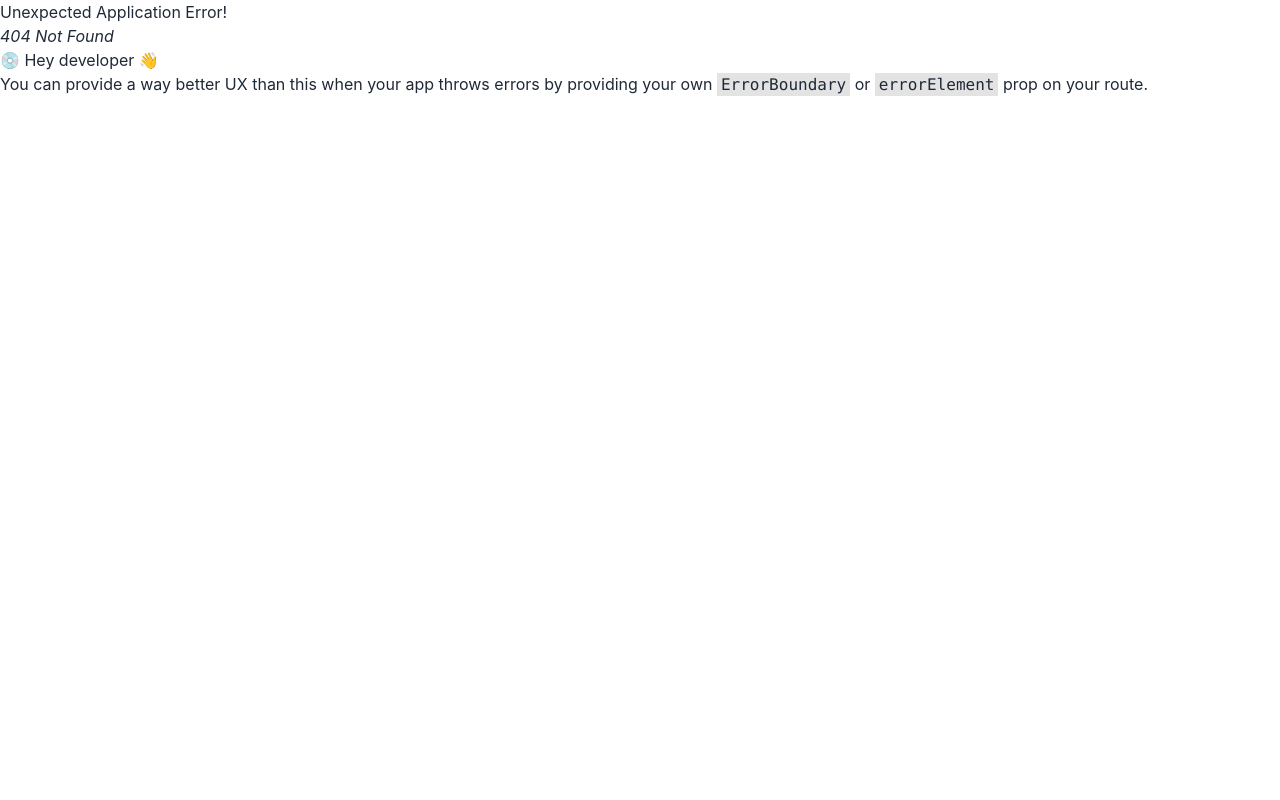
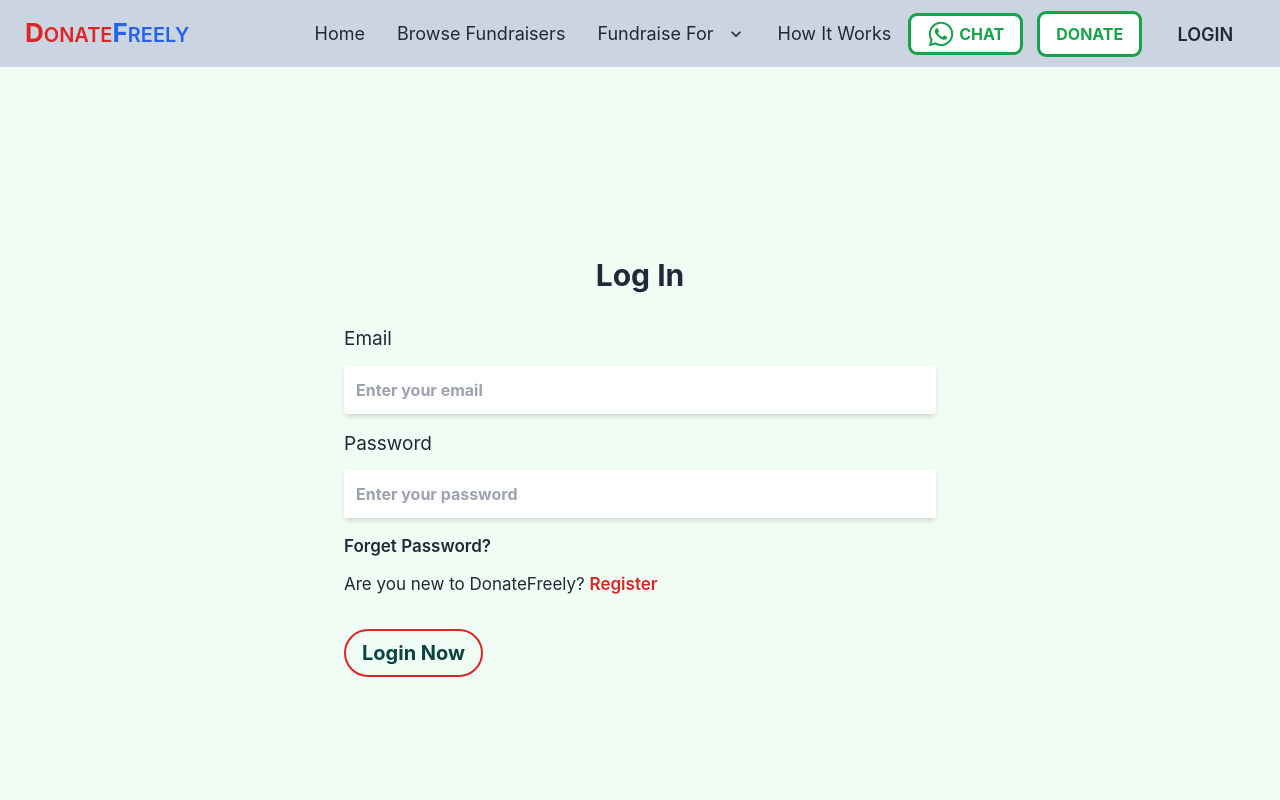
Before and after one commit to sadikul60/donate-freely, a React (Create React App) app: page /login in a window 1280 px wide. Before the commit this address had no page. Shown: the top 800 px of the page. Built offline with nearby package versions, Linux system fonts and the light colour scheme.

Commit message:
added logIn page

```diff
--- /dev/null
+++ b/src/Pages/LogIn/LogIn.jsx
@@ -0,0 +1,36 @@
+import React from 'react';
+import { Link } from 'react-router-dom';
+import PrimaryButton from '../../components/PrimaryButton/PrimaryButton';
+
+const LogIn = () => {
+    return (
+        <section className='bg-green-50 h-[100vh] flex items-center justify-center'>
+            <div className='w-11/12 md:w-8/12 xl:w-6/12 p-6'>
+                <h1 className='text-3xl font-bold text-center mb-8'>Log In</h1>
+                <form className='w-full'>
+                    <div className='my-4'>
+                        <label>
+                            <h4 className='text-[19px] mb-3'>Email</h4>
+                            <input type="email" name="email" placeholder='Enter your email'  className='w-full bg-white font-bold shadow-md border-none outline-none p-3 rounded' required />
+                        </label>
+                    </div>
+                    <div className='my-4'>
+                        <label>
+                            <h4 className='text-[19px] mb-3'>Password</h4>
+                            <input type="password" name="password" placeholder='Enter your password'  className='w-full bg-white font-bold shadow-md border-none outline-none p-3' required />
+                        </label>
+                    </div>
+                    <div>
+                        <Link className='link-hover'><h4 className='text-[17px] font-semibold mb-3'>Forget Password?</h4></Link>
+                    </div>
+                    <div className='mb-8'>
+                        <h4 className='text-[17px] mb-3'>Are you new to DonateFreely? <Link to="/register" className='text-red-600 font-semibold link-hover'>Register</Link></h4>
+                    </div>
+                    <PrimaryButton><input type="submit" value="Login Now" /></PrimaryButton>
+                </form>
+            </div>
+        </section>
+    );
+};
+
+export default LogIn;
--- a/src/Pages/MainFundraisers/Fundraisers/Fundraisers.jsx
+++ b/src/Pages/MainFundraisers/Fundraisers/Fundraisers.jsx
@@ -7,9 +7,17 @@
         <div className='w-full h-96'>
             <div className='flex items-center justify-center h-96'>
                 <div>
-                    <h1 className='text-3xl md:text-5xl font-bold'>Welcome to Fundraisers</h1>
+                    <h1
+                        className='text-3xl md:text-5xl font-bold'
+                        data-aos="fade-left"
+                        data-aos-duration="2000"
+                        >Welcome to Fundraisers</h1>
                     <div className='flex items-center justify-center'>
-                        <p className='text-2xl md:text-3xl text-center mt-4 font-bold'>Select Category</p>
+                        <p
+                            className='text-2xl md:text-3xl text-center mt-4 font-bold'
+                            data-aos="fade-right"
+                            data-aos-duration="2000"
+                            >Select Category</p>
                         {/* <FaArrowRight className='w-6 h-6 mt-4 mr-2 text-red-600'></FaArrowRight> */}
                     </div>
 
--- a/src/Pages/MainFundraisers/MainFundraisers/MainFundraisers.jsx
+++ b/src/Pages/MainFundraisers/MainFundraisers/MainFundraisers.jsx
@@ -8,9 +8,20 @@
         <div>
             <div className='w-full h-full' style={{ backgroundImage: `url(${Banner})`, backgroundSize:'cover', backgroundRepeat: 'no-repeat'}}>
                 <div className='w-full h-60 flex items-center justify-center '>
-                    <h1 className='text-4xl md:text-5xl xl:text-6xl font-bold text-white text-center p-4'>Support any helpless humans <p className=''>Every Month</p></h1>
+                    <h1
+                        className='text-4xl md:text-5xl xl:text-6xl font-bold text-white text-center p-4'
+                        data-aos="fade-left"
+                        data-aos-offset="500"
+                        data-aos-duration="2000"
+                        >Support any helpless humans <p className=''>Every Month</p></h1>
                 </div>
-                <Link to="/donateForm" className='flex items-center justify-center  mt-[-20px] xl:mt-0 pb-8 xl:pb-16'>
+                <Link to="/donateForm"
+                    className='flex items-center justify-center  mt-[-20px] xl:mt-0 pb-8 xl:pb-16'
+                    data-aos="fade-right"
+                    data-aos-anchor="#example-anchor"
+                    data-aos-offset="500"
+                    data-aos-duration="2000"
+                    >
                     <button className='outline outline-green-600 text-[19px] font-bold text-white px-4 py-2 rounded-3xl hover:bg-[#122746]'>Donate Now</button>
                 </Link>
             </div>
--- /dev/null
+++ b/src/Pages/Register/Register.jsx
@@ -0,0 +1,11 @@
+import React from 'react';
+import { Link } from 'react-router-dom';
+import PrimaryButton from '../../components/PrimaryButton/PrimaryButton';
+
+const Register = () => {
+    return (
+        <div></div>
+    );
+};
+
+export default Register;
--- a/src/Pages/Shared/Navbar/Navbar.jsx
+++ b/src/Pages/Shared/Navbar/Navbar.jsx
@@ -67,7 +67,7 @@
                     <Link to="/donateForm" className="bg-white outline outline-green-600 px-4 py-2 rounded-md mr-5">
                         <span className='font-bold text-green-600 uppercase'>Donate</span>
                     </Link>
-                    <Link className='btn btn-ghost mr-5 text-[19px]'>LogIn</Link>
+                    <Link to="/login" className='btn btn-ghost mr-5 text-[19px]'>LogIn</Link>
                 </div>
             </div>
         </div>
```
Also changed, not shown: src/Routes/MainRoutes/Routes.jsx (+10 -0 lines).
